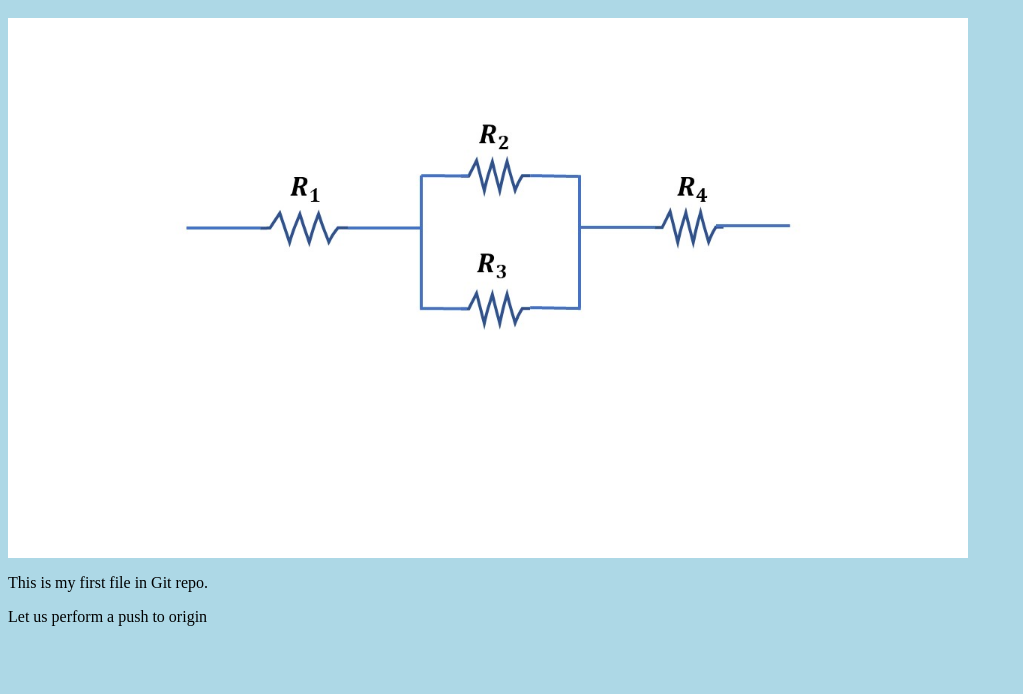
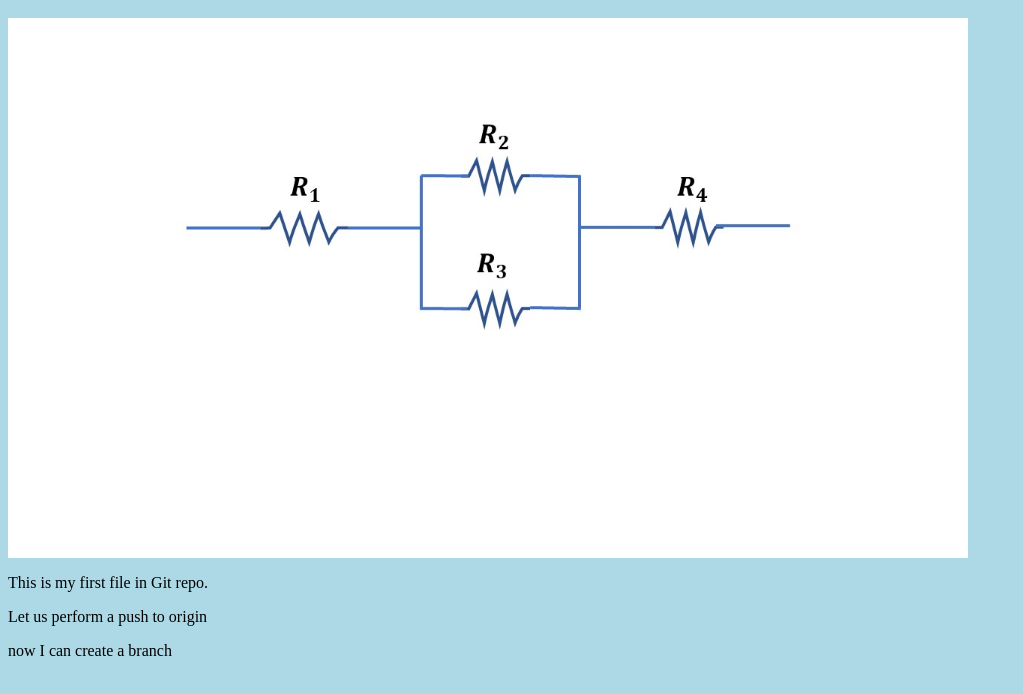
Before and after one commit to Sammorad/my_project02, a plain HTML site: page index.html in a window 1280 px wide. Shown: the part 48-742 px from the top of the page, without its empty margins (0-1023 px from the left). Drawn offline with Linux system fonts and the light colour scheme.

Commit message:
Update index.html
Adjustment done on github

```diff
--- a/index.html
+++ b/index.html
@@ -13,5 +13,6 @@
         <div> <img src = "resistors123.jpg" alt = "resistors image" style = "width = 100%; max-width: 960px"></div>
         <p>This is my first file in Git repo. </p>
         <p> Let us perform a push to origin</p>
+        <p>now I can create a branch </p>
     </body>
 </html>
```
